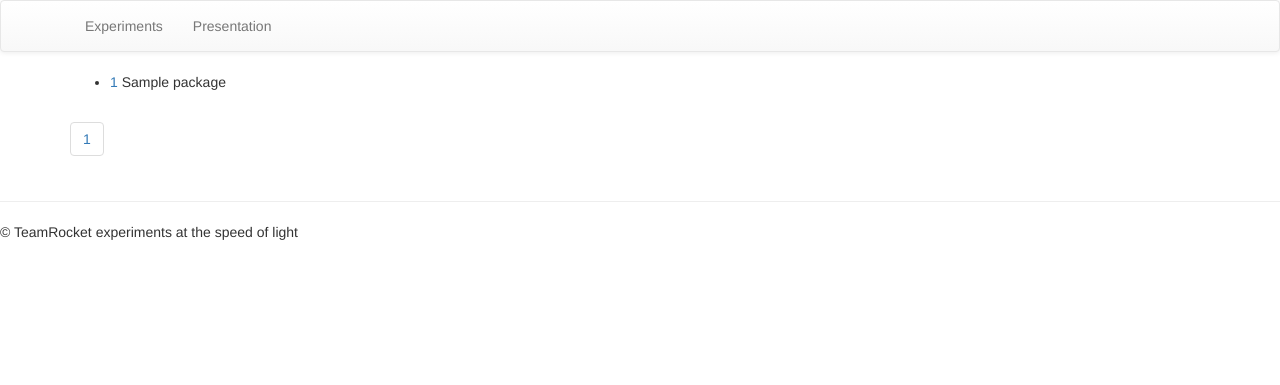
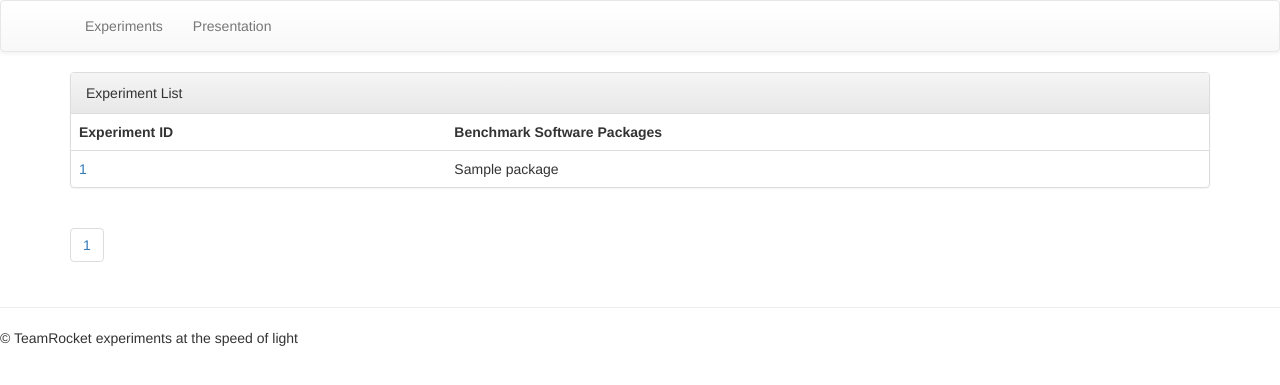
Before and after one commit to nadeleke/performance-lab, a Django app: template webserver/templates/experiment_list.html in a window 1280 px wide. Shown: the top 385 px of the page. Run offline with Django 3.2, Linux system fonts and the light colour scheme; the template is opened without the code that fills it: most values are stand-ins (such as "Sample title", 1, 10 or a date in 2020); some libraries are stand-ins or nearby versions.

Commit message:
display list of packages using bootstrap tables

```diff
--- a/webserver/templates/experiment_list.html
+++ b/webserver/templates/experiment_list.html
@@ -3,14 +3,27 @@
 {% block title %}Experiment List{% endblock %}
 
 {% block content %}
-  <ul>
-    {% for e in experiment_list %}
-      <li><a href="/experiment/{{ e.experiment_id }}/">{{ e.experiment_id }}</a>
-        {% for p in e.packages %}
-          <span>{{ p.package_name }}</span>
-        {% endfor %}
-  {% endfor %}
-  </ul>
+  <div class="panel panel-default">
+  <div class="panel-heading">Experiment List</div>
+
+  <!-- Table -->
+    <table class="table">
+      <tr>
+        <th>Experiment ID</th>
+        <th>Benchmark Software Packages</th>
+      </tr>
+      {% for e in experiment_list %}
+        <tr>
+          <td><a href="/experiment/{{ e.experiment_id }}/">{{ e.experiment_id }}</a></td>
+          <td>
+            {% for p in e.packages %}
+              <span>{{ p.package_name }}</span>
+            {% endfor %}
+          </td>
+        </tr>
+      {% endfor %}
+    </table>
+</div>
   {% with list=experiment_list %}
     {% include "pagiantion.html" %}
   {% endwith %}
```
